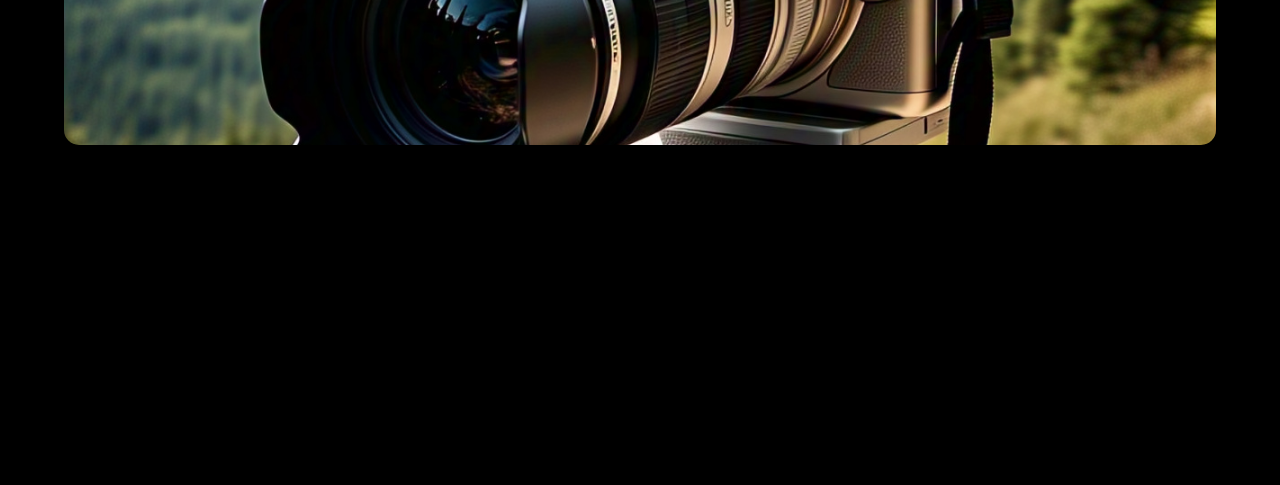
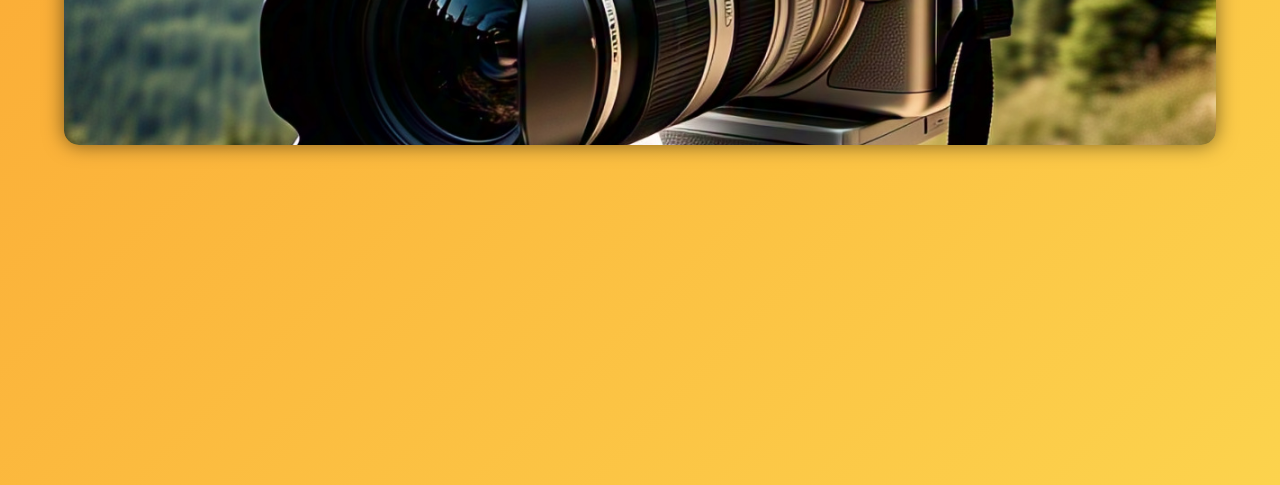
Before and after one commit to NEW-ELLORA/NEW-ELLORA, a plain HTML site: page home.html in a window 1280 px wide. Shown: the part 315-800 px from the top of the page. Drawn offline with Linux system fonts and the light colour scheme.

Commit message:
Update home.html

```diff
--- a/home.html
+++ b/home.html
@@ -17,7 +17,7 @@
       height: 100%;
       width: 100%;
       overflow: hidden;
-      background: #000;
+      background: linear-gradient(135deg, #fba834, #fcd34d);
     }
 
     /* Top Taskbar */
```
